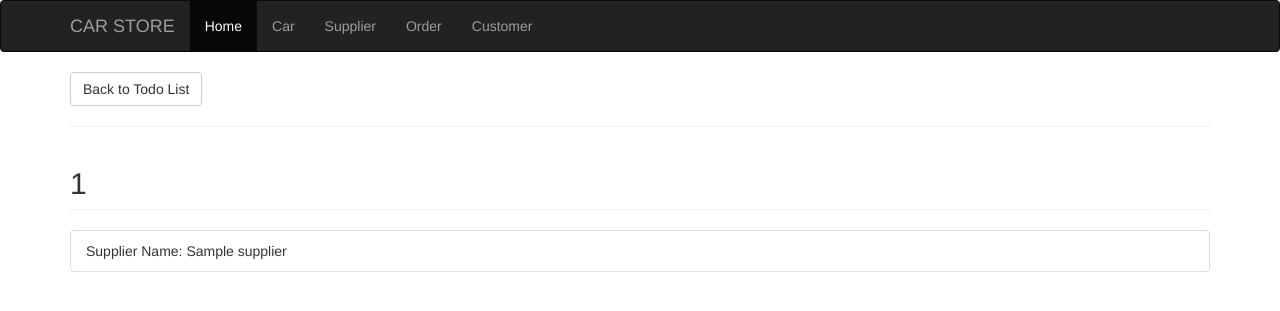
After one commit to DucLinh27/Website_cars, a Symfony app: template templates/supplier/details.html.twig in a window 1280 px wide. The commit adds this page. Shown: the top 311 px of the page. Run offline with Twig, Linux system fonts and the light colour scheme; the template is opened without the code that fills it: most values are stand-ins (such as "Sample title", 1, 10 or a date in 2020); some libraries are stand-ins or nearby versions.

Commit message:
Detail of Supplier

```diff
--- a/composer.json
+++ b/composer.json
@@ -7,7 +7,7 @@
         "php": ">=7.2.5",
         "ext-ctype": "*",
         "ext-iconv": "*",
-        "doctrine/annotations": "^1.0",
+        "doctrine/annotations": "^1.13",
         "doctrine/doctrine-bundle": "^2.7",
         "doctrine/doctrine-migrations-bundle": "^3.2",
         "doctrine/orm": "^2.12",
--- /dev/null
+++ b/templates/supplier/details.html.twig
@@ -0,0 +1,13 @@
+{% extends 'base.html.twig' %}
+
+{% block body %}
+    <a href="{{ path('supplier_list') }}" class="btn btn-default">Back to Todo List</a>
+    <hr/>
+    <h2 class="page-header">{{ supplier.id }}</h2>
+    <ul class="list-group">
+        <li class="list-group-item">Supplier Name: {{ supplier.Suppliername }}</li>
+        {#        <li class="list-group-item">Due: <strong>{{ supplier.DateOrder|date('F j,Y, g:i a') }}</strong></li>#}
+        {#        <li class="list-group-item">Price: {{ car.Carprice }}</li>#}
+    </ul>
+    {#    <p>{{ car.description }}</p>#}
+{% endblock %}
--- a/templates/supplier/index.html.twig
+++ b/templates/supplier/index.html.twig
@@ -25,7 +25,7 @@
                         {#<a href="{{ path('todo_details', {'id': todo.id}) }} " class='btn btn-success'>View</a>#}
                         {#<a href="{{ path('todo_edit', {'id': todo.id}) }}" class='btn btn-default'>Edit</a>#}
                         {#<a href="{{ path('todo_delete', {'id': todo.id}) }}" class='btn btn-danger'>Delete</a>#}
-{#                        <a href="{{ path('supplier_details' , {'id' : supplier.id}) }}" class='btn btn-success'>View</a>#}
+                        <a href="{{ path('supplier_details' , {'id' : supplier.id }) }}" class='btn btn-success'>View</a>
 {#                        <a href="{{ path('supplier_edit' , {'id' : supplier.id}) }}" class='btn btn-default'>Edit</a>#}
 {#                        <a href="{{ path('supplier_delete' , {'id' : supplier.id}) }}" class='btn btn-danger'>Delete</a>#}
 {#                                                <a href="{{ path('customer_create' , {'id' : customer.id}) }}" class='btn btn-danger'>Create</a>#}
```
Also changed, not shown: src/Controller/SupplierController.php (+15 -4 lines), 1 other file.
